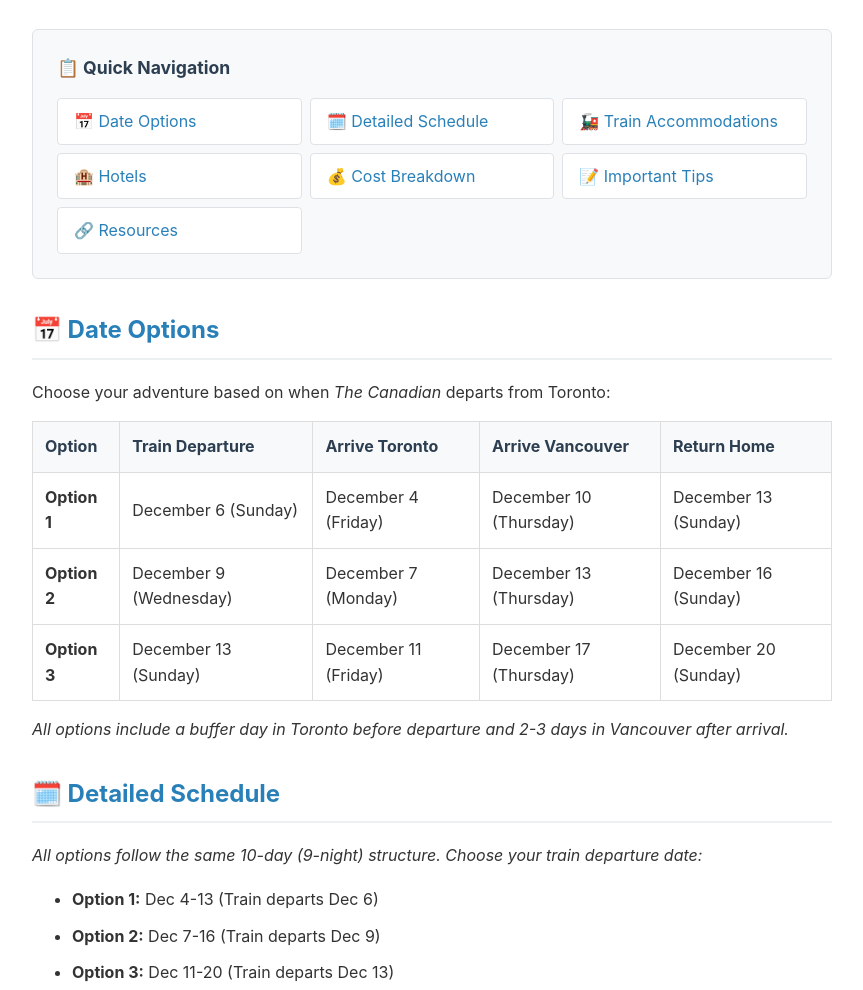
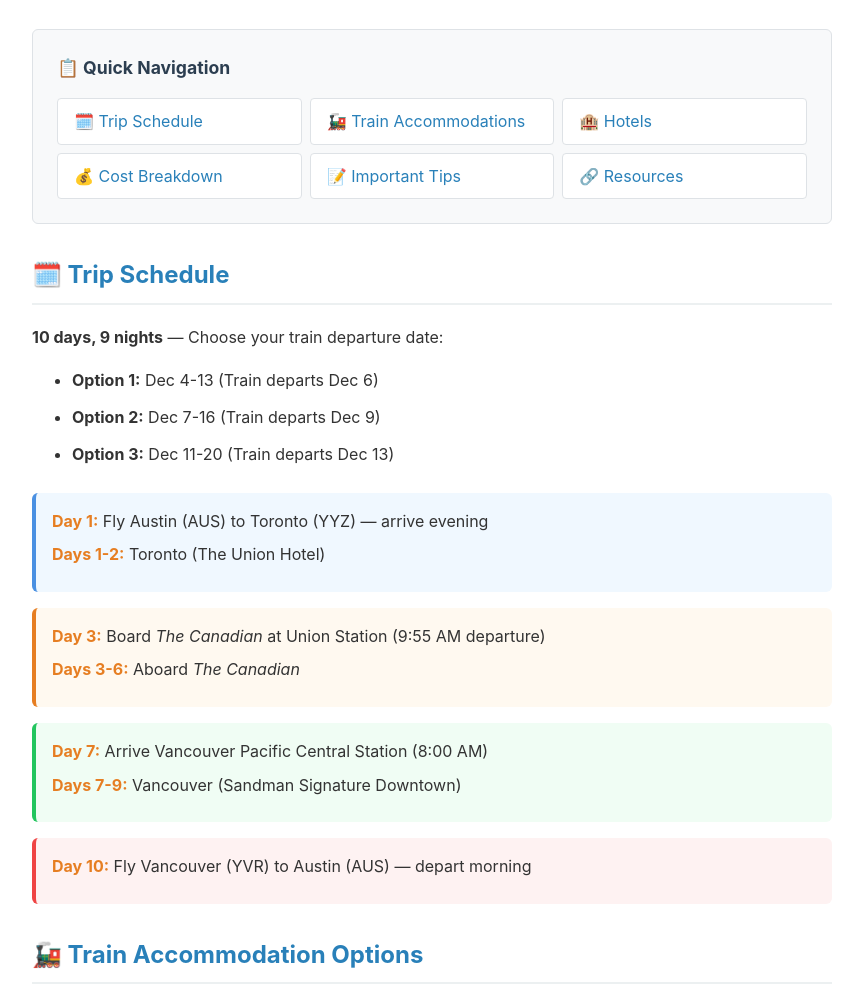
Before and after one commit to Mezzyface/canada_train, a plain HTML site: page index.html in a window 1280 px wide. Shown: the part 394-1384 px from the top of the page, without its empty margins (208-1071 px from the left). Drawn offline with Linux system fonts and the light colour scheme.

Commit message:
Remove duplicate Date Options section and consolidate into Trip Schedule

```diff
--- a/index.html
+++ b/index.html
@@ -178,8 +178,7 @@
     <div class="quick-nav">
         <h3>📋 Quick Navigation</h3>
         <ul>
-            <li><a href="#date-options">📅 Date Options</a></li>
-            <li><a href="#schedules">🗓️ Detailed Schedule</a></li>
+            <li><a href="#schedule">🗓️ Trip Schedule</a></li>
             <li><a href="#train-options">🚂 Train Accommodations</a></li>
             <li><a href="#hotels">🏨 Hotels</a></li>
             <li><a href="#costs">💰 Cost Breakdown</a></li>
@@ -188,48 +187,8 @@
         </ul>
     </div>
 
-    <h2 id="date-options">📅 Date Options</h2>
-    <p>Choose your adventure based on when <em>The Canadian</em> departs from Toronto:</p>
-
-    <table>
-        <thead>
-            <tr>
-                <th>Option</th>
-                <th>Train Departure</th>
-                <th>Arrive Toronto</th>
-                <th>Arrive Vancouver</th>
-                <th>Return Home</th>
-            </tr>
-        </thead>
-        <tbody>
-            <tr>
-                <td><strong>Option 1</strong></td>
-                <td>December 6 (Sunday)</td>
-                <td>December 4 (Friday)</td>
-                <td>December 10 (Thursday)</td>
-                <td>December 13 (Sunday)</td>
-            </tr>
-            <tr>
-                <td><strong>Option 2</strong></td>
-                <td>December 9 (Wednesday)</td>
-                <td>December 7 (Monday)</td>
-                <td>December 13 (Thursday)</td>
-                <td>December 16 (Sunday)</td>
-            </tr>
-            <tr>
-                <td><strong>Option 3</strong></td>
-                <td>December 13 (Sunday)</td>
-                <td>December 11 (Friday)</td>
-                <td>December 17 (Thursday)</td>
-                <td>December 20 (Sunday)</td>
-            </tr>
-        </tbody>
-    </table>
-
-    <p style="margin-top: 1rem;"><em>All options include a buffer day in Toronto before departure and 2-3 days in Vancouver after arrival.</em></p>
-
-    <h2 id="schedules">🗓️ Detailed Schedule</h2>
-    <p><em>All options follow the same 10-day (9-night) structure. Choose your train departure date:</em></p>
+    <h2 id="schedule">🗓️ Trip Schedule</h2>
+    <p><strong>10 days, 9 nights</strong> — Choose your train departure date:</p>
     <ul style="margin-bottom: 1.5rem;">
         <li><strong>Option 1:</strong> Dec 4-13 (Train departs Dec 6)</li>
         <li><strong>Option 2:</strong> Dec 7-16 (Train departs Dec 9)</li>
```
